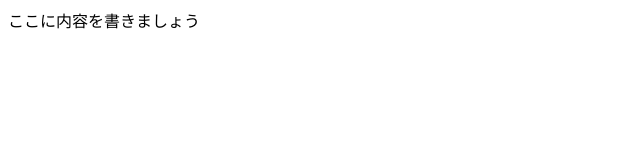
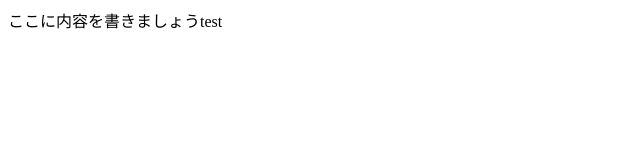
Before and after one commit to kyorotyan/ToDo_application, a plain HTML site: page index.html in a window 1280 px wide. Shown: the full height of the page, 0-640 px from the left. Drawn offline with Linux system fonts and the light colour scheme.

Commit message:
テスト用

```diff
--- a/index.html
+++ b/index.html
@@ -7,6 +7,6 @@
     <meta name='viewport' content='width=device-width, initial-scale=1'>
 </head>
 <body>
-ここに内容を書きましょう
+ここに内容を書きましょうtest
 </body>
 </html>
```
